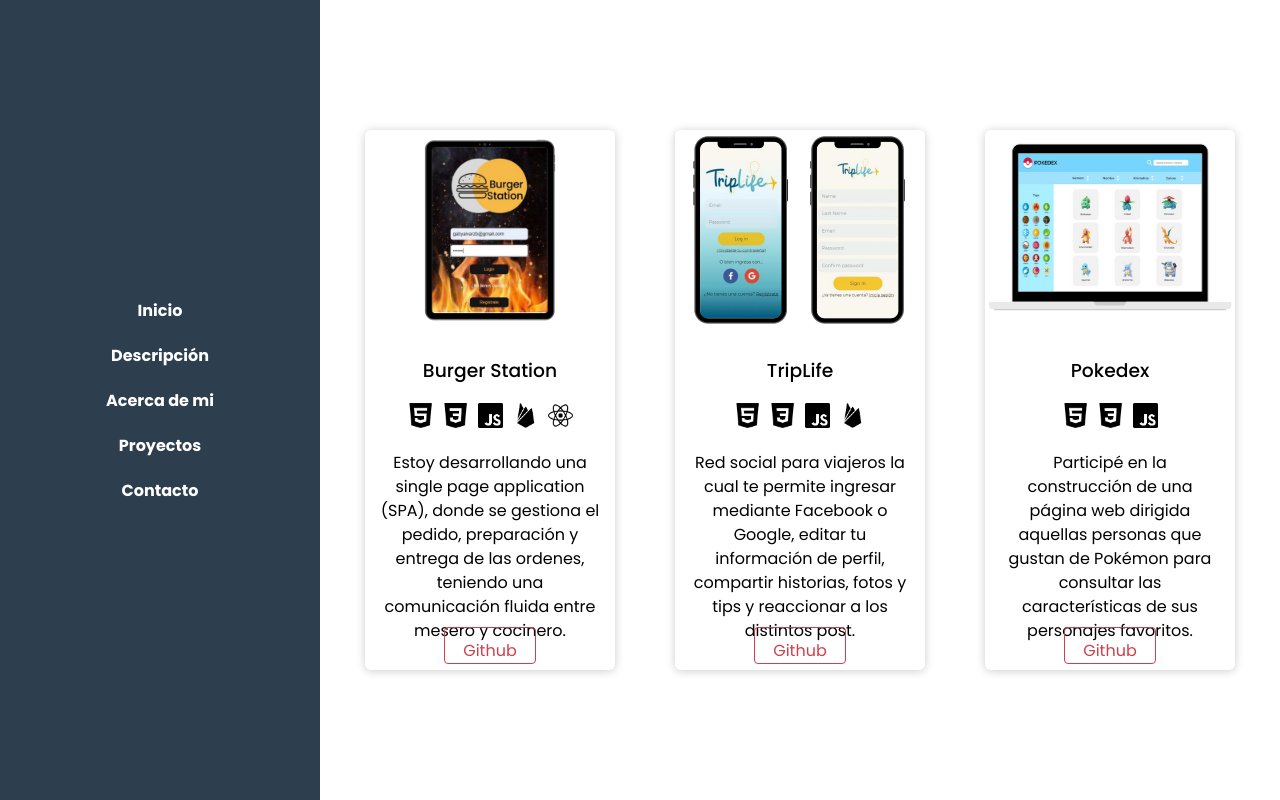
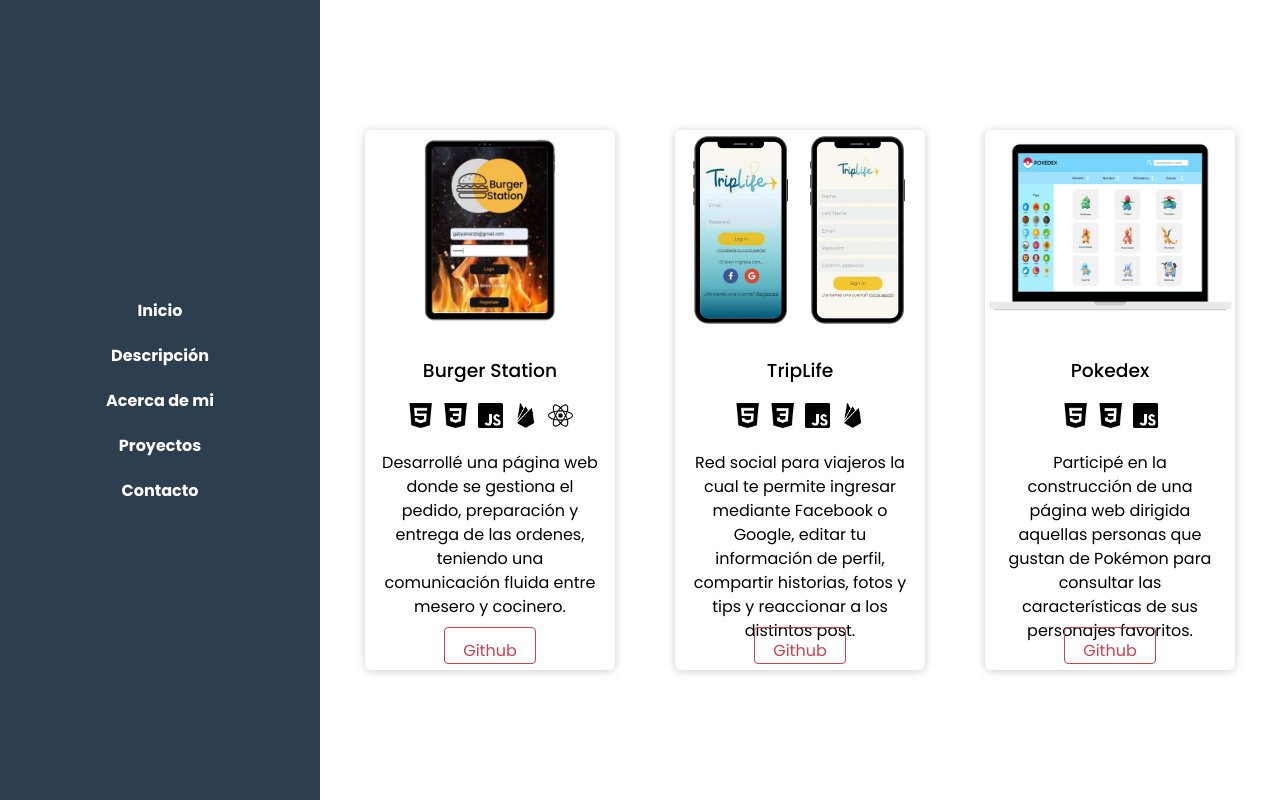
Before and after one commit to GabyAlvarez/portfolio, a React (Create React App) app: page /Portfolio in a window 1280 px wide. Built offline with nearby package versions, Linux system fonts and the light colour scheme.

Commit message:
adding favicon

```diff
--- a/public/index.html
+++ b/public/index.html
@@ -2,7 +2,7 @@
 <html lang="en">
   <head>
     <meta charset="utf-8" />
-    <link rel="icon" href="%PUBLIC_URL%/favicon.ico" />
+    <link rel="icon" href="%PUBLIC_URL%/faviconLogo.ico" />
     <meta name="viewport" content="width=device-width, initial-scale=1" />
     <meta name="theme-color" content="#000000" />
     <meta
--- a/src/assets/data/projects.js
+++ b/src/assets/data/projects.js
@@ -9,7 +9,7 @@
         "id": "0",
         "name": "Burger Station",
         "img": "../images/burger1.png",
-        "text": "Estoy desarrollando una single page application (SPA), donde se gestiona el pedido, preparación y entrega de las ordenes, teniendo una comunicación fluida entre mesero y cocinero.",
+        "text": "Desarrollé una página web donde se gestiona el pedido, preparación y entrega de las ordenes, teniendo una comunicación fluida entre mesero y cocinero.",
         "tools": [
             html,
             css,
@@ -18,7 +18,6 @@
             react
         ],
         "linkGithub":"https://github.com/GabyAlvarez/CDMX009-BurgerQueen"
-
     },
     {
         "id":"1",
--- a/src/components/Home.jsx
+++ b/src/components/Home.jsx
@@ -17,7 +17,7 @@
             <Link to="route" target="_blank"  className={styles.btnCV}
                 onClick={(event) => {
                     event.preventDefault();
-                    window.open("https://firebasestorage.googleapis.com/v0/b/repoimg-ba7b4.appspot.com/o/GabyAlvarezB.pdf?alt=media&token=92f1c707-e9e5-4baa-8565-1e60de672844")
+                    window.open("https://firebasestorage.googleapis.com/v0/b/repoimg-ba7b4.appspot.com/o/GabsAlvarez.CV.pdf?alt=media&token=571fda60-31f9-4b05-8dea-15706e29de4d")
                     }}>Descarga CV</Link>
             </div>
         </div>
```
Also changed, not shown: 2 other files (tests, documents, lock files or other folders).
